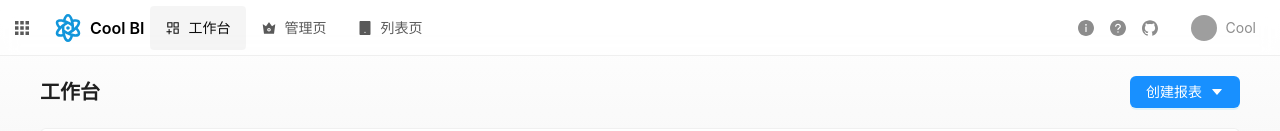
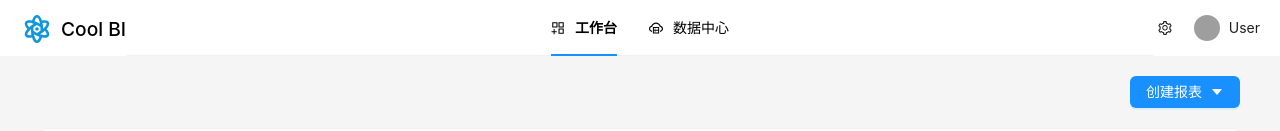
Before and after one commit to Chunfeng-z/CoolBI, a React (Vite) app: page /undefined/home in a window 1280 px wide. Shown: the top 131 px of the page. Built offline with nearby package versions, Linux system fonts and the light colour scheme; grey boxes are pictures that could not be loaded.

Commit message:
refactor: :recycle: 重构home页

```diff
--- a/src/pages/Home.tsx
+++ b/src/pages/Home.tsx
@@ -1,106 +1,83 @@
 import {
-  GithubFilled,
-  InfoCircleFilled,
   LogoutOutlined,
-  QuestionCircleFilled,
-  SearchOutlined,
+  AppstoreAddOutlined,
+  CloudServerOutlined,
+  SettingOutlined,
+  UserOutlined,
 } from "@ant-design/icons";
-import type { ProSettings } from "@ant-design/pro-components";
-import {
-  PageContainer,
-  ProCard,
-  ProConfigProvider,
-  ProLayout,
-  SettingDrawer,
-} from "@ant-design/pro-components";
-import { Button, ConfigProvider, Divider, Dropdown, Input, theme } from "antd";
+import { Avatar, Button, Dropdown, Layout, Menu, Space } from "antd";
 import React, { useState } from "react";
-import defaultProps from "./_defaultProps";
 import logo from "@/assets/icons/logo-dark.svg";
 import WorkBenchPage from "./WorkBench/workBenchPage.tsx";
+const { Header, Content } = Layout;
 
-const SearchInput: React.FC = () => {
-  const { token } = theme.useToken();
+/** 主页菜单项 */
+const headerMenuItems = [
+  {
+    key: "workbench",
+    label: "工作台",
+    icon: <AppstoreAddOutlined />,
+  },
+  {
+    key: "datacenter",
+    label: "数据中心",
+    icon: <CloudServerOutlined />,
+  },
+];
+
+/** 主页内容 */
+const Home: React.FC = () => {
+  /** 当前选中的菜单项 */
+  const [selectedMenuKey, setSelectedMenuKey] = useState("workbench");
   return (
-    <div
-      key="SearchOutlined"
-      aria-hidden
+    <Layout>
+      <Header
         style={{
+          position: "sticky",
+          top: 0,
+          zIndex: 1,
+          width: "100%",
           display: "flex",
-        alignItems: "center",
-        marginInlineEnd: 24,
-      }}
-      onMouseDown={(e) => {
-        e.stopPropagation();
-        e.preventDefault();
+          alignItems: "self-start",
         }}
       >
-      <Input
+        <Button
+          type="link"
           style={{
-          borderRadius: 4,
-          backgroundColor: token.colorBgTextHover,
+            height: "fit-content",
+            fontSize: "1.2rem",
+            color: "black",
+            padding: 0,
+            fontWeight: "500",
           }}
-        prefix={
-          <SearchOutlined
+          icon={<img src={logo} alt="Cool BI logo" width={32} />}
+        >
+          Cool BI
+        </Button>
+        <Menu
+          className="center-menu"
+          theme="light"
+          mode="horizontal"
+          selectedKeys={[selectedMenuKey]}
+          onSelect={({ key }) => setSelectedMenuKey(key)}
+          defaultSelectedKeys={["workbench"]}
+          items={headerMenuItems.map((item) => ({
+            ...item,
+            style: {
+              color: "black",
+              fontWeight: item.key === selectedMenuKey ? "bold" : "normal",
+            },
+          }))}
           style={{
-              color: token.colorTextLightSolid,
+            flex: 1,
+            minWidth: 0,
+            display: "flex",
+            justifyContent: "center",
           }}
         />
-        }
-        placeholder="搜索方案"
-        variant="borderless"
-      />
-    </div>
-  );
-};
-
-const Home = () => {
-  const [settings, setSetting] = useState<Partial<ProSettings> | undefined>({
-    fixSiderbar: true,
-    layout: "mix",
-    splitMenus: true,
-  });
-
-  const [pathname, setPathname] = useState("/welcome");
-  const [showWorkbench, setShowWorkbench] = useState(true);
-  if (typeof document === "undefined") {
-    return <div />;
-  }
-  return (
-    <div
-      id="test-pro-layout"
-      style={{
-        height: "100vh",
-        overflow: "auto",
-      }}
-    >
-      <ProConfigProvider hashed={false}>
-        <ConfigProvider
-          getTargetContainer={() => {
-            return document.getElementById("test-pro-layout") || document.body;
-          }}
-        >
-          <ProLayout
-            prefixCls="my-prefix"
-            {...defaultProps}
-            location={{
-              pathname,
-            }}
-            token={{
-              header: {
-                colorBgMenuItemSelected: "rgba(0,0,0,0.04)",
-              },
-            }}
-            siderMenuType="group"
-            menu={{
-              collapsedShowGroupTitle: true,
-            }}
-            avatarProps={{
-              src: "https://gw.alipayobjects.com/zos/antfincdn/efFD%24IOql2/weixintupian_20170331104822.jpg",
-              size: "small",
-              title: "Cool",
-              render: (props, avatarNode) => {
-                return (
+        <div className="right-menu">
+          <Space size="middle">
+            <Button type="text" size="small" icon={<SettingOutlined />} />
             <Dropdown
               menu={{
                 items: [
@@ -112,120 +89,34 @@ const Home = () => {
                 ],
               }}
             >
-                    {avatarNode}
-                  </Dropdown>
-                );
-              },
-            }}
-            actionsRender={(props) => {
-              if (props.isMobile) return [];
-              if (typeof window === "undefined") return [];
-              return [
-                props.layout !== "side" && document.body.clientWidth > 1400 ? (
-                  <SearchInput />
-                ) : undefined,
-                <InfoCircleFilled key="InfoCircleFilled" />,
-                <QuestionCircleFilled key="QuestionCircleFilled" />,
-                <GithubFilled key="GithubFilled" />,
-              ];
-            }}
-            headerTitleRender={(oldLogo, oldTitle, _) => {
-              const defaultDom = (
-                <a>
-                  <img src={logo} alt="Cool BI logo"></img>
-                  <h1 style={{ color: "black" }}>Cool BI</h1>
-                </a>
-              );
-              if (typeof window === "undefined") return defaultDom;
-              if (document.body.clientWidth < 1400) {
-                return defaultDom;
-              }
-              if (_.isMobile) return defaultDom;
-              return (
-                <>
-                  {defaultDom}
-                  <Divider
+              <div
+                className="avatar-wrapper"
                 style={{
-                      height: "1.5em",
-                    }}
-                    type="vertical"
-                  />
-                </>
-              );
-            }}
-            menuFooterRender={(props) => {
-              if (props?.collapsed) return undefined;
-              return (
-                <div
-                  style={{
-                    textAlign: "center",
-                    paddingBlockStart: 12,
+                  display: "flex",
+                  alignItems: "center",
+                  gap: 8,
+                  cursor: "pointer",
                 }}
               >
-                  <div>© 2025 Made with love</div>
-                  <div>by Chunfeng-z</div>
+                <Avatar
+                  size={28}
+                  icon={<UserOutlined />}
+                  src="https://gw.alipayobjects.com/zos/antfincdn/efFD%24IOql2/weixintupian_20170331104822.jpg"
+                />
+                <span>User</span>
               </div>
-              );
-            }}
-            onMenuHeaderClick={(e) => console.log(e)}
-            menuItemRender={(item, dom) => (
-              <div
-                onClick={() => {
-                  setPathname(item.path || "/welcome");
+            </Dropdown>
+          </Space>
+        </div>
+      </Header>
+      <Content
+        style={{
+          backgroundColor: "#F5F5F5",
         }}
       >
-                {dom}
-              </div>
-            )}
-            {...settings}
-          >
-            {showWorkbench ? (
         <WorkBenchPage />
-            ) : (
-              <>
-                <PageContainer
-                  extra={[
-                    <Button key="2">操作</Button>,
-                    <Button key="1" type="primary">
-                      主操作
-                    </Button>,
-                  ]}
-                  subTitle="简单的描述"
-                  footer={[
-                    <Button key="3">重置</Button>,
-                    <Button key="2" type="primary">
-                      提交
-                    </Button>,
-                  ]}
-                >
-                  <ProCard
-                    style={{
-                      height: "200vh",
-                      minHeight: 800,
-                    }}
-                  >
-                    <div />
-                  </ProCard>
-                </PageContainer>
-                <SettingDrawer
-                  pathname={pathname}
-                  enableDarkTheme
-                  getContainer={(e: any) => {
-                    if (typeof window === "undefined") return e;
-                    return document.getElementById("test-pro-layout");
-                  }}
-                  settings={settings}
-                  onSettingChange={(changeSetting) => {
-                    setSetting(changeSetting);
-                  }}
-                  disableUrlParams={false}
-                />
-              </>
-            )}
-          </ProLayout>
-        </ConfigProvider>
-      </ProConfigProvider>
-    </div>
+      </Content>
+    </Layout>
   );
 };
 
--- a/src/pages/_defaultProps.tsx
+++ /dev/null
@@ -1,102 +0,0 @@
-import {
-    CrownFilled,
-    AppstoreAddOutlined,
-    TabletFilled,
-} from '@ant-design/icons';
-
-export default {
-    route: {
-        path: '/',
-        routes: [
-            {
-                path: '/welcome',
-                name: '工作台',
-                icon: <AppstoreAddOutlined />,
-                component: './Welcome',
-            },
-            {
-                path: '/admin',
-                name: '管理页',
-                icon: <CrownFilled />,
-                access: 'canAdmin',
-                component: './Admin',
-                routes: [
-                    {
-                        path: '/admin/sub-page1',
-                        name: '一级页面',
-                        icon: 'https://gw.alipayobjects.com/zos/antfincdn/upvrAjAPQX/Logo_Tech%252520UI.svg',
-                        component: './Welcome',
-                    },
-                    {
-                        path: '/admin/sub-page2',
-                        name: '二级页面',
-                        icon: <CrownFilled />,
-                        component: './Welcome',
-                    },
-                    {
-                        path: '/admin/sub-page3',
-                        name: '三级页面',
-                        icon: <CrownFilled />,
-                        component: './Welcome',
-                    },
-                ],
-            },
-            {
-                name: '列表页',
-                icon: <TabletFilled />,
-                path: '/list',
-                component: './ListTableList',
-                routes: [
-                    {
-                        path: '/list/sub-page',
-                        name: '列表页面',
-                        icon: <CrownFilled />,
-                        routes: [
-                            {
-                                path: 'sub-sub-page1',
-                                name: '一一级列表页面',
-                                icon: <CrownFilled />,
-                                component: './Welcome',
-                            },
-                            {
-                                path: 'sub-sub-page2',
-                                name: '一二级列表页面',
-                                icon: <CrownFilled />,
-                                component: './Welcome',
-                            },
-                            {
-                                path: 'sub-sub-page3',
-                                name: '一三级列表页面',
-                                icon: <CrownFilled />,
-                                component: './Welcome',
-                            },
-                        ],
-                    },
-                    {
-                        path: '/list/sub-page2',
-                        name: '二级列表页面',
-                        icon: <CrownFilled />,
-                        component: './Welcome',
-                    },
-                    {
-                        path: '/list/sub-page3',
-                        name: '三级列表页面',
-                        icon: <CrownFilled />,
-                        component: './Welcome',
-                    },
-                ],
-            },
-        ],
-    },
-    location: {
-        pathname: '/',
-    },
-    appList: [
-        {
-            icon: 'https://gw.alipayobjects.com/zos/rmsportal/XuVpGqBFxXplzvLjJBZB.svg',
-            title: '语雀',
-            desc: '项目文档管理',
-            url: 'https://www.yuque.com/',
-        },
-    ],
-};
```
Also changed, not shown: src/App.tsx (+8 -1 lines). Lines whose indentation alone changed are shown as unchanged.
